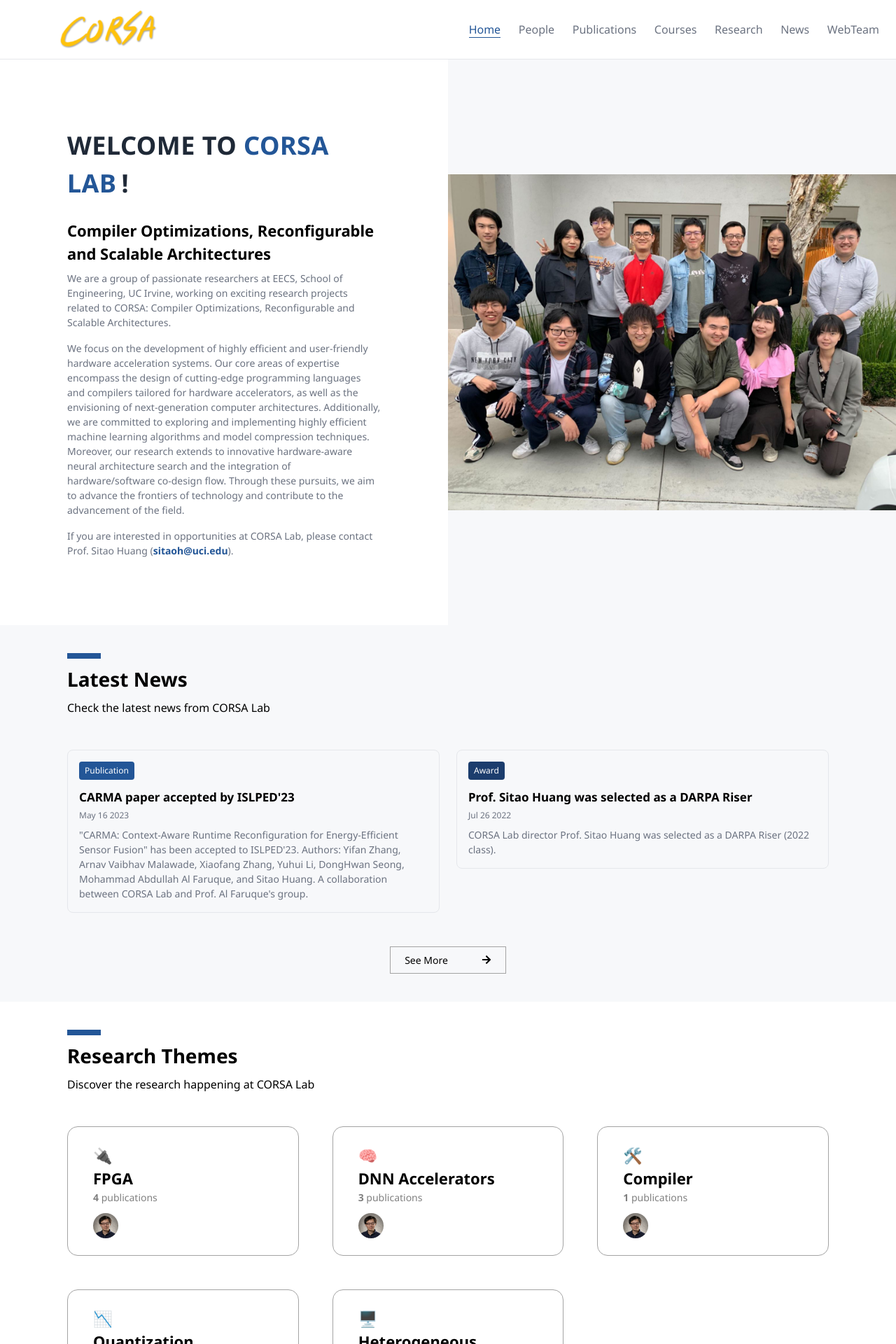
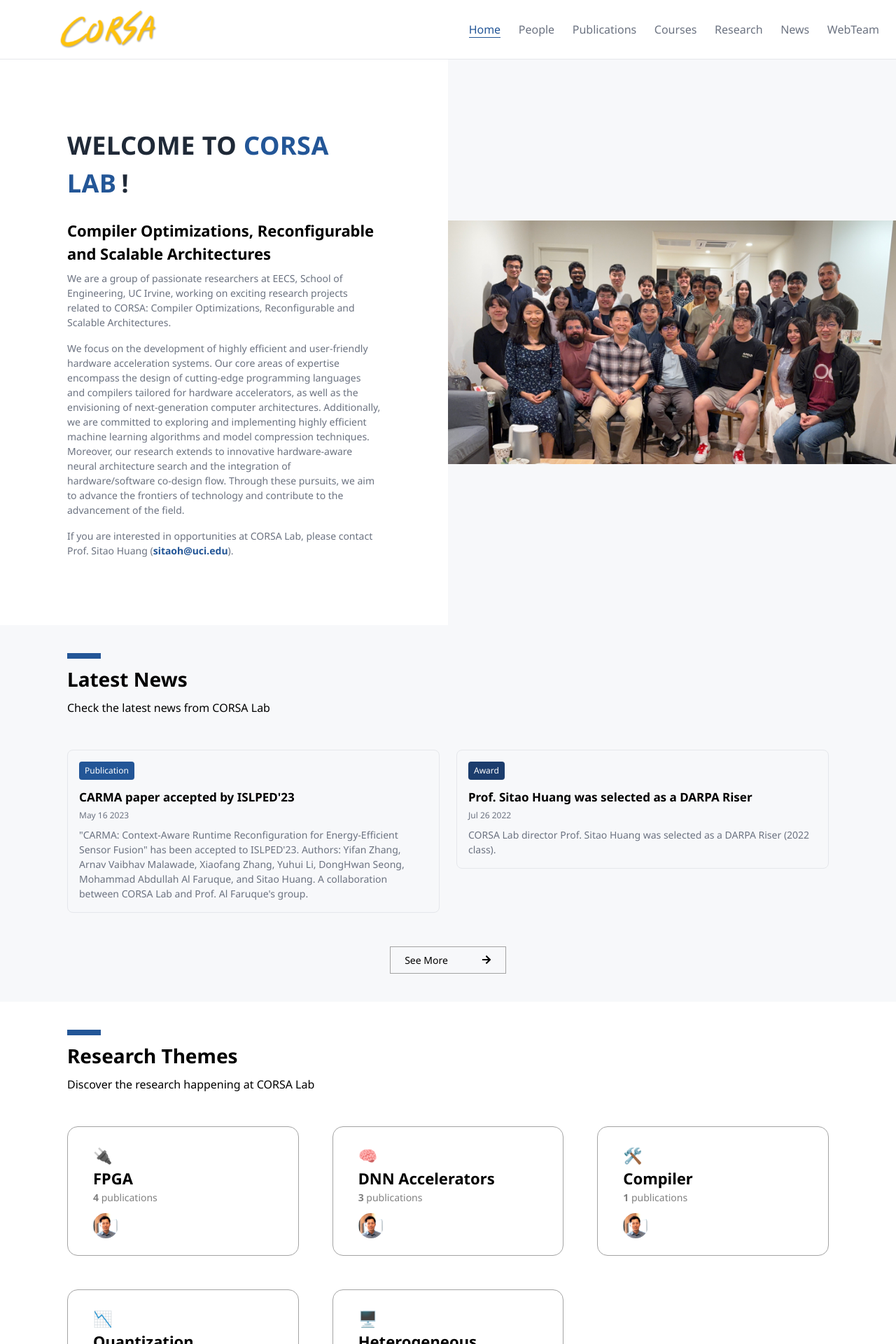
Before and after one commit to Lalalander5212/tmp-corsa-lab-website, a Next.js app: page /tmp-corsa-lab-website/ in a window 1280 px wide. Shown: the top 1920 px of the page at 70% size. Built offline with nearby package versions, Linux system fonts and the light colour scheme.

Commit message:
Changed Prof Sitao's photo and lab member photo

```diff
--- a/src/data/groupPhotos.ts
+++ b/src/data/groupPhotos.ts
@@ -12,6 +12,10 @@ export class GroupPhoto {
 
 export const GROUPPHOTOS: GroupPhoto[] = [
   {
+    filename: 'group_2026_jun.jpg',
+    description: 'June, 2026'
+  },
+  {
     filename: 'group_2023_jun.jpg',
     description: 'June, 2023',
   },
--- a/src/data/members.ts
+++ b/src/data/members.ts
@@ -51,7 +51,7 @@ export const MEMBERS = {
     email: 'sitaoh@uci.edu',
     position: 'Faculty',
     currentPosition: 'Assistant Professor, Lab Director',
-    img: 'sitao_square-1024x1024.jpg',
+    img: 'sitao_2025_square.jpg',
   },
   haochengxu: {
     firstName: 'Haocheng',
```
Also changed, not shown: public/images/group/group_2026_jun.JPG (added), public/members/sitao_2025_square.jpg (added).
